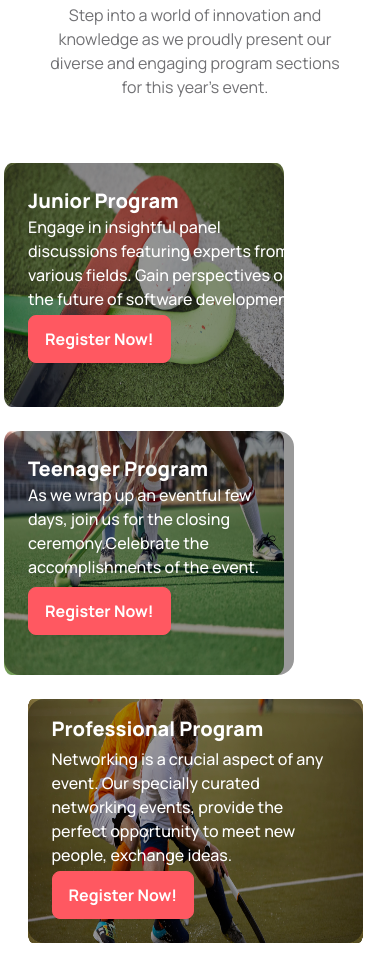
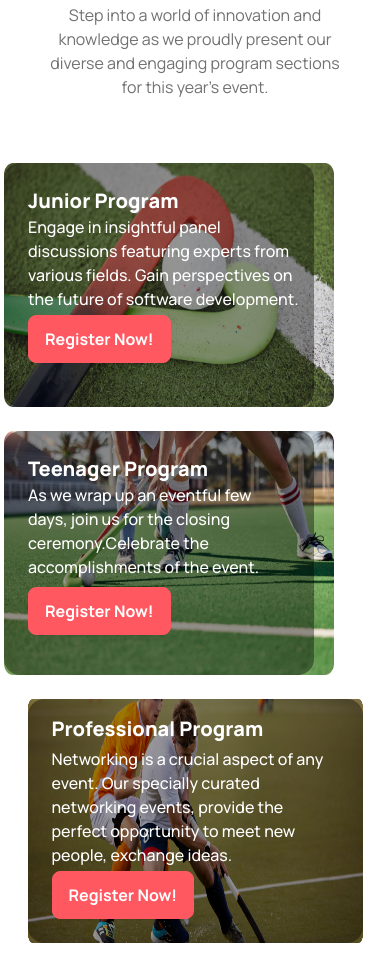
Before and after one commit to Arittro7/Hockeys-Assignment, a plain HTML site: page index.html in a window 390 px wide. Shown: the part 1761-2721 px from the top of the page. Drawn offline with nearby package versions, Linux system fonts and the light colour scheme.

Commit message:
Responsive problem fix

```diff
--- a/index.html
+++ b/index.html
@@ -172,8 +172,8 @@
       <div class="mt-16 lg:mx-auto flex flex-col lg:flex-row justify-center gap-6">
         <!-- image 1 -->
         <div class="relative">
-          <img class="h-[244px] w-[280px] lg:w-full lg:h-full" src="Images/2.png" alt="">
-          <div class="absolute inset-0 w-[280px] lg:w-full bg-black rounded-2xl bg-opacity-40">
+          <img class="h-[244px] w-[330px] lg:w-full lg:h-full" src="Images/2.png" alt="">
+          <div class="absolute inset-0 w-[310px] lg:w-full bg-black rounded-2xl bg-opacity-40">
             <div class="ml-6 mt-4 py-2 lg:mt-16">
               <h1 class="font-extrabold text-xl lg:text-3xl text-white">Junior Program</h1>
               <p class="text-white font-medium lg:my-5 w-[275px] lg:w-[420px]">Engage in insightful panel discussions
@@ -185,8 +185,8 @@
         </div>
         <!-- image 2 -->
         <div class="relative">
-          <img class="h-[244px] w-[280px] lg:w-full lg:h-full" src="Images/3.png" alt="">
-          <div class="absolute inset-0 w-[290px] lg:w-full bg-black rounded-2xl bg-opacity-40">
+          <img class="h-[244px] w-[330px] lg:w-full lg:h-full" src="Images/3.png" alt="">
+          <div class="absolute inset-0 w-[310px] lg:w-full bg-black rounded-2xl bg-opacity-40">
             <div class="ml-6 mt-4 py-2 lg:mt-16">
               <h1 class="font-extrabold text-xl lg:text-3xl text-white">Teenager Program</h1>
               <p class="text-white font-medium lg:my-5 w-[260px] lg:w-[420px]">As we wrap up an eventful few days, join
@@ -415,7 +415,7 @@
         <h2 class="lg:text-4xl text-2xl font-extrabold">Client Question</h2>
         <p class="lg:w-[600px] w-[290px] mt-6 mx-auto text-[16px] text-center text-[#13131899]">Whether you have specific inquiries about our products or need assistance navigating through our services, this section is dedicated to answering your questions.</p>
       </div>
-      <div class="mt-5 gap-10 mx-2 lg:mx-0 flex lg:flex-row flex-col justify-center">
+      <div class="mt-5 gap-10 mx-2 lg:mx flex lg:flex-row flex-col justify-center">
         <div>
           <img src="Images/11.png" alt="">
         </div>
```
